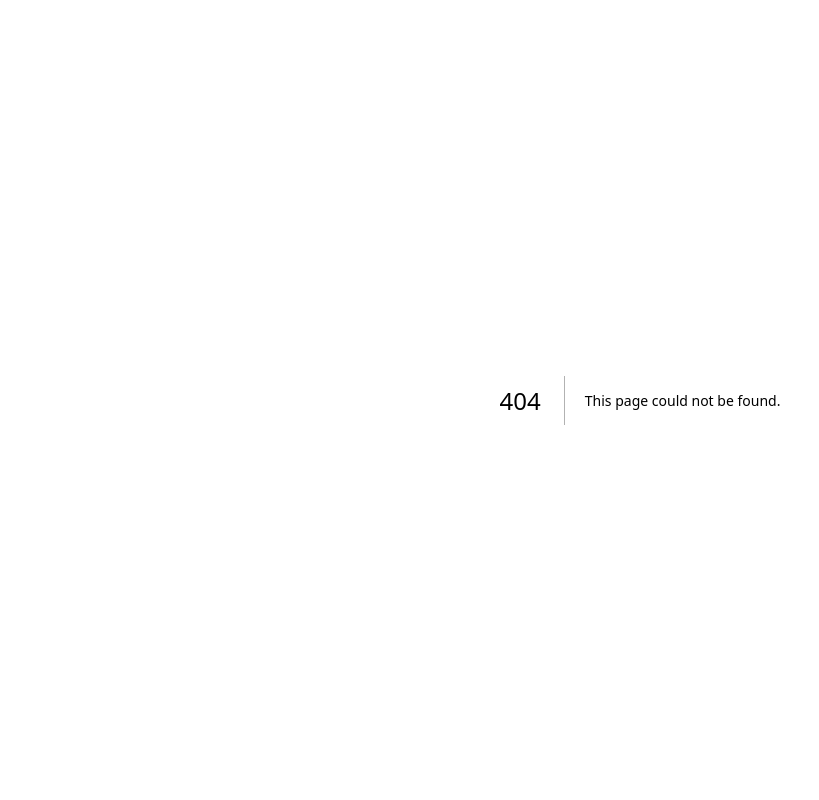
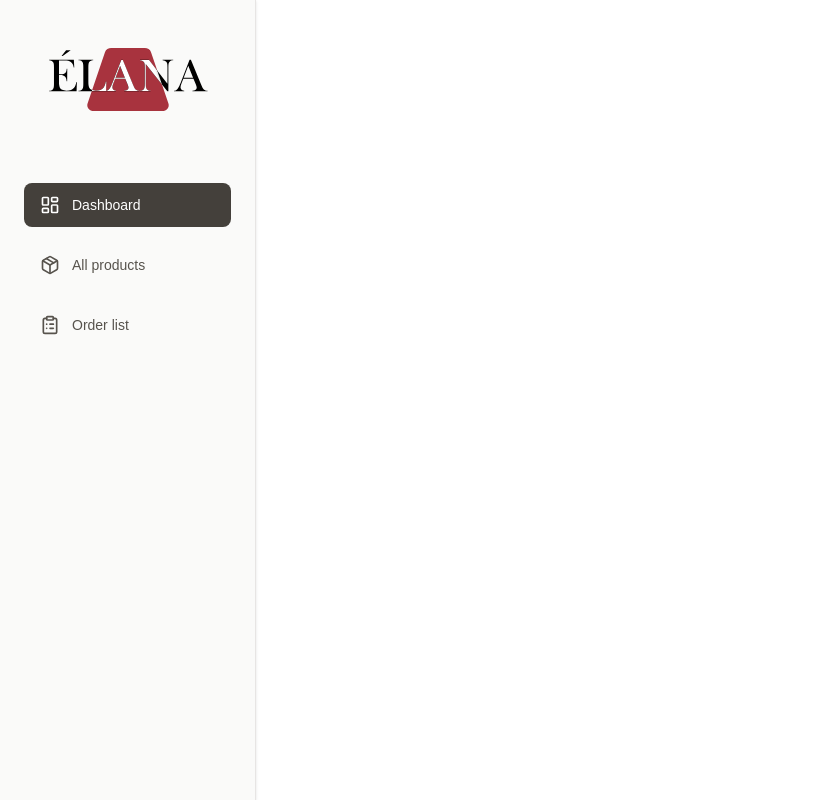
Before and after one commit to DuckGroup/ELANA, a Next.js app in the folder apps/frontend/: page /admin in a window 1280 px wide. Before the commit this address had no page. Shown: the whole page, without its empty margins (0-819 px from the left). Built offline with nearby package versions, Linux system fonts and the light colour scheme; a web font is replaced by a local one.

Commit message:
Feat: Admin sidebar (#69)
* feat: add lucide package

* feat: add admin path

* feat: add admin view

* feat: add sidebar component

* feat: constans adminNavItems

* feat: Update admin sidebar and layout

* fix: change logo img

```diff
--- /dev/null
+++ b/apps/frontend/src/app/admin/layout.tsx
@@ -0,0 +1,14 @@
+import { AdminSidebar } from "../components/adminSidebar";
+
+export default function AdminLayout({
+  children,
+}: {
+  children: React.ReactNode;
+}) {
+  return (
+    <div className="flex min-h-screen bg-white">
+      <AdminSidebar />
+      <main className="flex-1 p-8">{children}</main>
+    </div>
+  );
+}
--- /dev/null
+++ b/apps/frontend/src/app/admin/page.tsx
@@ -0,0 +1,3 @@
+export default function AdminPage() {
+  return <section></section>;
+}
--- /dev/null
+++ b/apps/frontend/src/app/components/adminSidebar.tsx
@@ -0,0 +1,46 @@
+"use client";
+
+import Image from "next/image";
+import Link from "next/link";
+import { usePathname } from "next/navigation";
+import { adminNavItems } from "../constants/adminNavItems";
+
+
+export const AdminSidebar = ()=> {
+  const pathname = usePathname();
+
+  const linkClasses = (isActive: boolean) =>
+    [
+      "flex items-center gap-3 w-full rounded-lg px-4 py-3 text-sm font-medium transition-all duration-200 ease-in-out",
+      isActive
+        ? "bg-stone-700 text-white"
+        : "text-stone-600 hover:bg-stone-200 hover:text-stone-800 hover:scale-[1.02]",
+    ].join(" ");
+
+  return (
+    <aside className="hidden md:flex flex-col items-center gap-10 p-6 bg-stone-50 min-h-screen w-64 border-r border-stone-200 shadow-sm">
+      <div className="mt-4 mb-6">
+        <Image src="/elana_logo.svg" alt="Elana logo" width={160} height={80} />
+      </div>
+
+      <nav className="flex flex-col gap-4 w-full">
+        {adminNavItems.map((item) => {
+          const isActive = pathname.startsWith(item.href);
+          const Icon = item.icon;
+
+          return (
+            <Link
+              key={item.name}
+              href={item.href}
+              aria-current={isActive ? "page" : undefined}
+              className={linkClasses(isActive)}
+            >
+              <Icon className="w-5 h-5" />
+              <span>{item.name}</span>
+            </Link>
+          );
+        })}
+      </nav>
+    </aside>
+  );
+}
--- /dev/null
+++ b/apps/frontend/src/app/constants/adminNavItems.tsx
@@ -0,0 +1,7 @@
+import { LayoutDashboard, Package, ClipboardList } from "lucide-react";
+
+export const adminNavItems = [
+  { name: "Dashboard", href: "/admin", icon: LayoutDashboard },
+  { name: "All products", href: "/admin/products", icon: Package },
+  { name: "Order list", href: "/admin/orders", icon: ClipboardList },
+];
```
Also changed, not shown: 2 other files (tests, documents, lock files or other folders).
